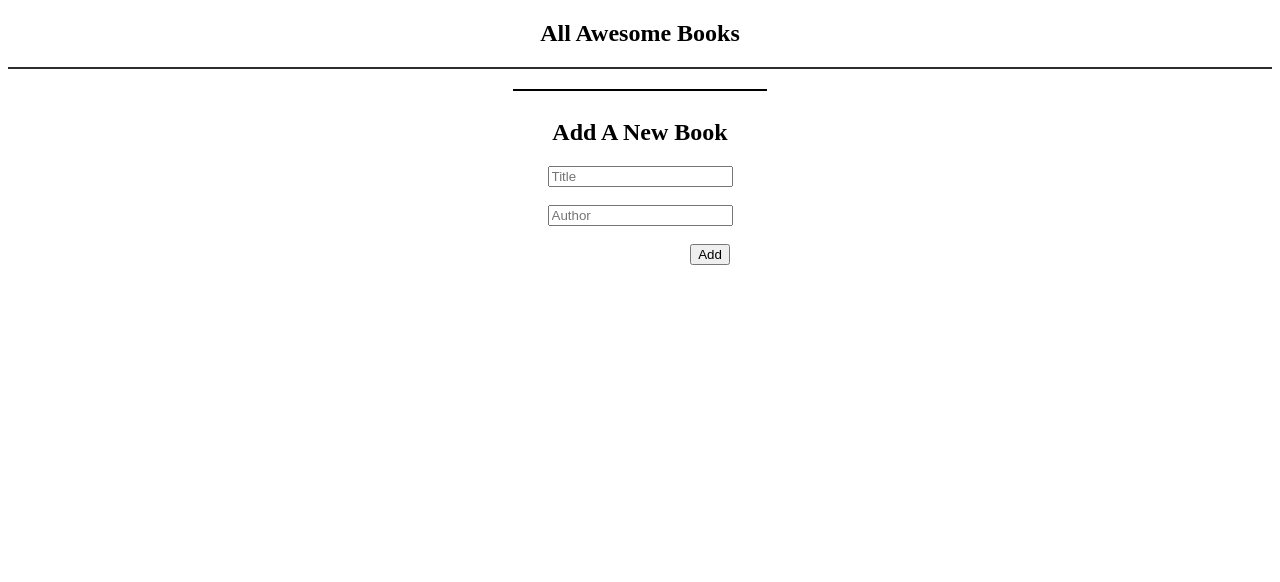
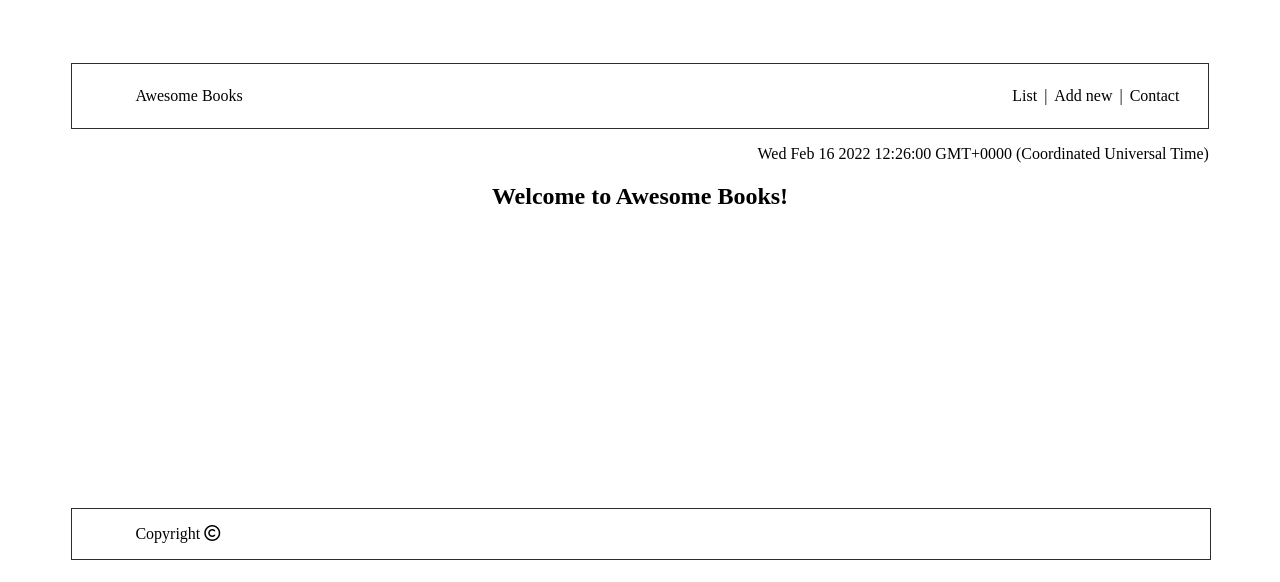
Before and after one commit to ZahraArshia/Awesome-books, a website: page index.html in a window 1280 px wide. Drawn offline with Linux system fonts and the light colour scheme; a web font is replaced by a local one.

Commit message:
implementation of nav bar

```diff
--- a/css/book.css
+++ b/css/book.css
@@ -1,9 +1,15 @@
-h1 {
+@import url('https://fonts.googleapis.com/css2?family=Akaya+Telivigala&family=Poppins:wght@400;500;700&display=swap');
+h1, h2, p {
+  font-family: 'Akaya Telivigala';
   text-align: center;
 }
 
+.wrapper {
+  min-height: 300px;
+}
+
 .main {
-  display: flex;
+  display: none;
   flex-direction: column;
   justify-content: space-between;
   align-items: center;
@@ -13,6 +19,7 @@ h1 {
   display: flex;
   flex-direction: column;
   justify-content: center;
+  align-items: center;
 }
 
 .book-row {
@@ -22,20 +29,92 @@ h1 {
 }
 
 .removeButton {
-  border: 1px solid black;
+  font-family: 'Akaya Telivigala';
+  border: 1px solid #2d2d2d;
+  box-shadow: 3px 5px;
+  margin: 1%;
+  background-color: white;
 }
 
 #addButton {
-  margin-left: 140px;
+  font-family: 'Akaya Telivigala';
+  background-color: white;
+  border: 1px solid #2d2d2d;
+  box-shadow: 3px 5px;
 }
 
 #bookShelf {
   border: 1px solid #2d2d2d;
-  background-color: #d3d3d3;
+  margin: 5%;
+  max-height: 270px;
+  overflow: scroll;
 }
 
-hr {
-  width: 20%;
-  border: 1px solid black;
-  margin-top: 20px;
+.nav-bar {
+  margin: 5%;
+  margin-bottom: 1%;
+  padding-left: 5%;
+  padding-right: 5%;
+  border: 1px solid #2d2d2d;
+  display: flex;
+  flex-direction: row;
+  justify-content: space-between;
+  align-items: center;
 }
+
+.nav-list {
+  display: flex;
+  flex-direction: row;
+  list-style: none;
+}
+
+.nav-item {
+  font-family: 'Akaya Telivigala';
+  padding: 5%;
+  min-width: max-content;
+  cursor: pointer;
+  text-align: center;
+}
+
+li {
+  text-align: center;
+  padding-top: 5%;
+}
+
+#logo {
+  cursor: pointer;
+}
+
+footer {
+  display: flex;
+  flex-direction: row;
+  width: 80%;
+  margin: 5%;
+  padding-left: 5%;
+  padding-right: 5%;
+  border: 1px solid #2d2d2d;
+}
+
+#listSection {
+  display: none;
+}
+
+.contact {
+  display: none;
+  flex-direction: column;
+  align-items: center;
+}
+
+.book-row {
+  padding-left: 2%;
+  padding-right: 2%;
+}
+
+.book-row:nth-child(even) {
+  background-color: rgb(230, 230, 230);
+}
+
+#time {
+  text-align: end;
+  margin-right: 5%;
+}
--- a/index.html
+++ b/index.html
@@ -4,25 +4,59 @@
   <meta charset="UTF-8">
   <meta http-equiv="X-UA-Compatible" content="IE=edge">
   <meta name="viewport" content="width=device-width, initial-scale=1.0">
+  <script src="https://kit.fontawesome.com/adf6e8ca6b.js" crossorigin="anonymous"></script>
   <title>Awesome books</title>
   <link rel="stylesheet" href="css/book.css">
 </head>
 <body>
-  <section>
+
+  <nav class="nav-bar">
+    <p id="logo">Awesome Books</p>
+    <ul class="nav-list">
+      <li class="nav-item" id="list">List </li>
+      <li>|</li>
+      <li class="nav-item" id="addNew">Add new</li>
+      <li>|</li>
+      <li class="nav-item" id="contact">Contact</li>
+    </ul>
+  </nav>
+<section class="wrapper">
+  <p id="time"></p>
+  <div id="homePage">
+  <h1>Welcome to Awesome Books!</h1>
+  </div>
+
+  <div id="listSection">
     <h1>All Awesome Books</h1>
     <div class="bookShelf" id="bookShelf"></div>
-  </section>
-  <hr>
-  <section class="main">
+  </div>
+
+  <div class="main" id="addSection">
     <h2>Add A New Book</h2>
     <form class="form" id="form">
       <input id="title" placeholder="Title" type="text" aria-label="bookName" required/>
       <br>
       <input id="author" placeholder="Author" type="text" aria-label="authorName" required/>
       <br>
+      <button class="addButton" id="addButton" type="submit">Add</button>
     </form>
-    <button class="addButton" id="addButton" type="submit">Add</button>
-  </section>
+  </div>
+
+  <div class="contact" id="contactSection">
+    <h1>Contact Information</h1>
+    <p>Do you have any questions or you just want to say "Hello" ?<br>
+    You can reach out to us !</p>
+    <ul>
+      <li><p>Zahra : fzarshia@gmail.com</p></li>
+      <li><p>Moise : moisemlg90@gmail.com</p></li>
+    </ul>
+  </div>
+</section>
+  <footer id="footer">
+    <p>Copyright <i class="fa fa-copyright" aria-hidden="true"></i></p>
+  </footer>
+
 <script src="./js/class.js"></script>
+<script src="./js/nav.js"></script>
 </body>
 </html>
--- a/js/class.js
+++ b/js/class.js
@@ -7,6 +7,7 @@ class Book {
   bookList = [];
 
   add() {
+    if (document.getElementById('title').value && document.getElementById('author').value) {
       const temp = {
         title: document.getElementById('title').value,
         author: document.getElementById('author').value,
@@ -15,6 +16,7 @@ class Book {
       localStorage.setItem('bookList', JSON.stringify(this.bookList));
       this.bookList = JSON.parse(localStorage.getItem('bookList'));
       this.displayInfo();
+    }
   }
 
   displayInfo() {
```
Lines whose indentation alone changed are shown as unchanged.
